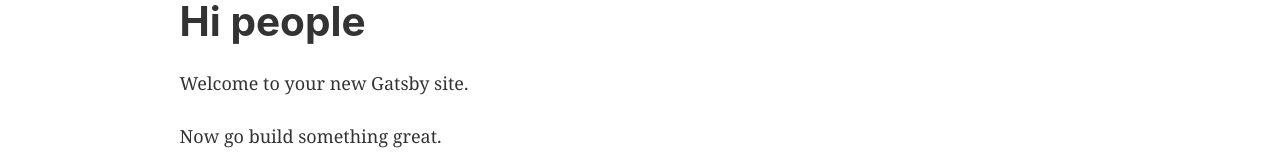
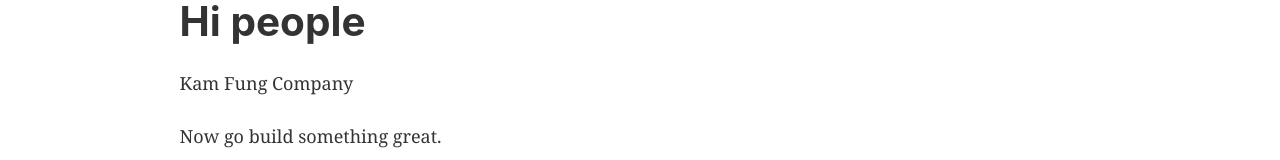
Before and after one commit to raysonkong/kamfung_1, a Gatsby site: page / in a window 1280 px wide. Shown: the part 123-283 px from the top of the page. Built offline with nearby package versions, Linux system fonts and the light colour scheme; Gatsby itself is replaced by a stand-in of ours.

Commit message:
update title

```diff
--- a/src/pages/index.js
+++ b/src/pages/index.js
@@ -9,7 +9,7 @@
   <Layout>
     <Seo title="Home" />
     <h1>Hi people</h1>
-    <p>Welcome to your new Gatsby site.</p>
+    <p> Kam Fung Company</p>
     <p>Now go build something great.</p>
     <StaticImage
       src="../images/gatsby-astronaut.png"
```
